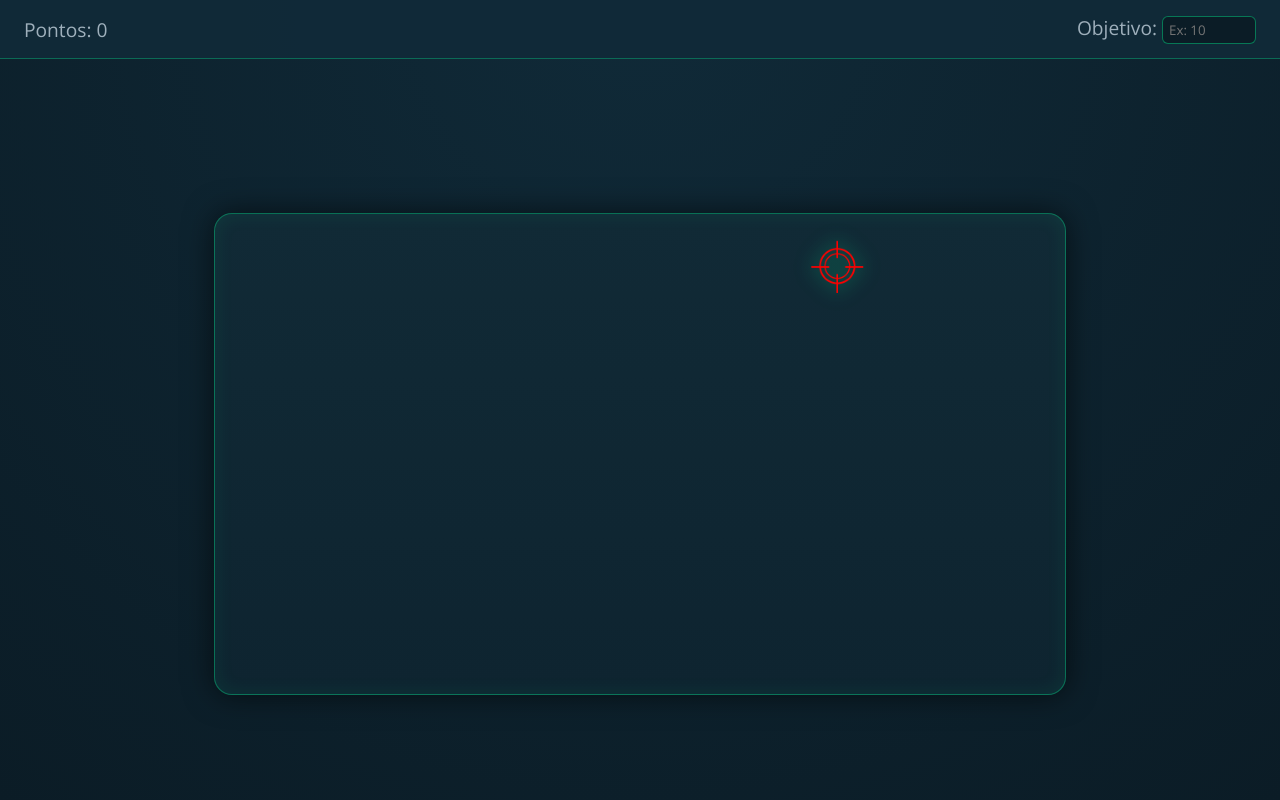
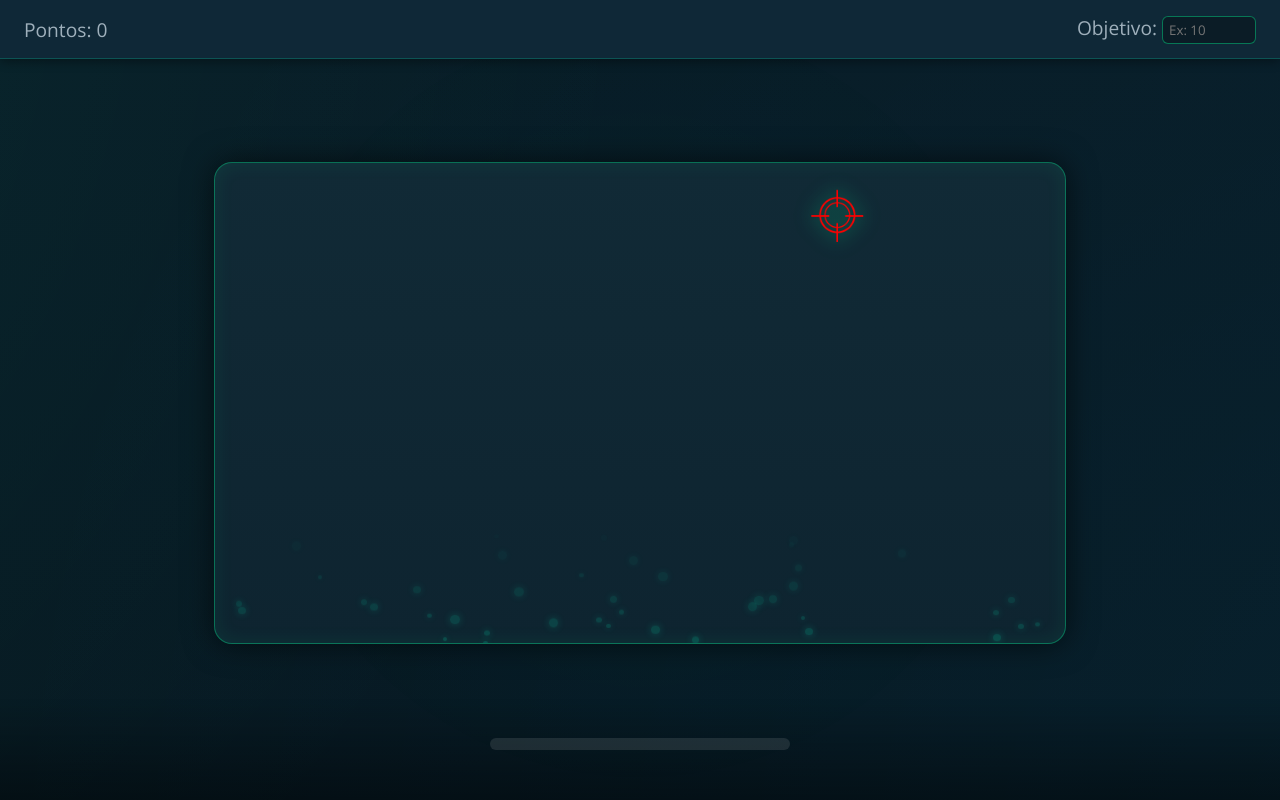
Before and after one commit to gabrielsoares2/Site-informatica, a website: page acerteAlvo.html in a window 1280 px wide. Drawn offline with nearby package versions, Linux system fonts and the light colour scheme.

Commit message:
visualalvo

```diff
--- a/acerteAlvo.html
+++ b/acerteAlvo.html
@@ -19,11 +19,20 @@
     </div>
 </header>
 
+
+
 <main class="container-jogo">
     <div id="area_jogo">
+        <div id="particulas"></div>
         <img id="alvo" src="img/alvo.png" alt="Alvo">
     </div>
 </main>
+
+<footer class="painel-inferior">
+    <div class="progress-container">
+        <div class="progress-bar" id="progressBar"></div>
+    </div>
+</footer>
 
 <div id="vitoria" class="overlay hidden">
     <div class="vitoria_card">
@@ -33,6 +42,7 @@
     </div>
 </div>
 
+
 <script src="alvo.js"></script>
 </body>
 </html>
--- a/alvo.js
+++ b/alvo.js
@@ -51,10 +51,18 @@ function iniciarJogo() {
     }, 2000);
 }
 
+function atualizarBarra() {
+    const objetivo = parseInt(objetivoInput.value) || 10;
+    const porcentagem = (pontos / objetivo) * 100;
+    document.getElementById("progressBar").style.width = porcentagem + "%";
+}
+
+
 // 🔹 clique no alvo
 alvo.addEventListener("click", (evento) => {
     pontos++;
     pontosEl.textContent = pontos;
+    atualizarBarra();
 
     // animação da pontuação
     pontosEl.classList.remove("pontuacao-animada");
@@ -85,10 +93,38 @@ document.getElementById("btn_reiniciar").addEventListener("click", () => {
     pontosEl.textContent = 0;
     alvo.style.display = "block";
 
+    document.getElementById("progressBar").style.width = "0%";
     document.getElementById("vitoria").classList.add("hidden");
 
     iniciarJogo();
 });
 
+const particulasContainer = document.getElementById("particulas");
+
+
+function criarParticula() {
+    const particula = document.createElement("div");
+    particula.classList.add("particula");
+
+    const size = Math.random() * 6 + 4;
+    particula.style.width = size + "px";
+    particula.style.height = size + "px";
+
+    particula.style.left = Math.random() * 100 + "%";
+    particula.style.top = "100%";
+
+    const duracao = Math.random() * 5 + 4;
+    particula.style.animationDuration = duracao + "s";
+
+    particulasContainer.appendChild(particula);
+
+    setTimeout(() => {
+        particula.remove();
+    }, duracao * 1000);
+}
+
+setInterval(criarParticula, 120);
+
+
 // 🔹 inicia quando a página carregar
 window.addEventListener("load", iniciarJogo);
--- a/style.css
+++ b/style.css
@@ -832,11 +832,53 @@ main{
 .pagina-jogo {
     margin: 0;
     height: 100vh;
-    background: radial-gradient(circle at top, #102A38, #0B1C26);
+    background:
+        radial-gradient(circle at 20% 30%, rgba(0,255,200,0.08), transparent 40%),
+        radial-gradient(circle at 80% 70%, rgba(0,180,255,0.06), transparent 45%),
+        linear-gradient(180deg, #0a1f2a, #06141c);
+        color: #cfeeee;
+
+    background-size: 300% 300%;
+    animation: fundoFluido 18s ease-in-out infinite;
     display: flex;
     flex-direction: column;
     overflow: hidden;
     font-family: Arial, sans-serif;
+}
+
+.pagina-jogo::before {
+    content: "";
+    position: fixed;
+    inset: 0;
+    background: radial-gradient(
+        circle at center,
+        rgba(0, 255, 156, 0.06),
+        transparent 60%
+    );
+    animation: pulsarLuz 6s ease-in-out infinite;
+    pointer-events: none;
+    z-index: -1;
+}
+
+@keyframes pulsarLuz {
+    0%, 100% {
+        opacity: 0.3;
+    }
+    50% {
+        opacity: 0.6;
+    }
+}
+
+@keyframes fundoFluido {
+    0% {
+        background-position: 0% 50%;
+    }
+    50% {
+        background-position: 100% 50%;
+    }
+    100% {
+        background-position: 0% 50%;
+    }
 }
 
 /* 🔹 HUD superior */
@@ -846,7 +888,8 @@ main{
     align-items: center;
     padding: 14px 24px;
     background: rgba(16, 42, 56, 0.95);
-    border-bottom: 1px solid rgba(0, 255, 156, 0.3);
+    border-bottom: 1px solid rgba(0,255,200,0.2);
+    box-shadow: 0 2px 10px rgba(0,0,0,0.4);
     color: #C7D0D9;
 }
 
@@ -877,6 +920,7 @@ main{
     width: 85%;
     max-width: 850px;
     height: 60vh;
+    min-height: 380px;
     background: linear-gradient(180deg, #112A36, #0E2430);
     border-radius: 18px;
     border: 1px solid rgba(0, 255, 156, 0.35);
@@ -889,6 +933,7 @@ main{
 /* 🔹 alvo */
 #alvo {
     position: absolute;
+    z-index: 2;
     width: 60px;
     height: 60px;
     cursor: pointer;
@@ -999,6 +1044,68 @@ main{
         opacity: 1;
     }
 }
+
+.progress-container {
+  width: 300px;
+  height: 12px;
+  background: rgba(255, 255, 255, 0.1);
+  border-radius: 10px;
+  overflow: hidden;
+  margin: 20px auto;
+}
+
+.progress-bar {
+  height: 100%;
+  width: 0%;
+  background: linear-gradient(90deg, #00ffcc, #00bfa6);
+  transition: width 0.3s ease;
+  border-radius: 10px;
+}
+
+#particulas {
+    position: absolute;
+    pointer-events: none;
+    inset: 0;
+    overflow: hidden;
+    z-index: 1;
+}
+
+.particula {
+    position: absolute;
+    width: 6px;
+    height: 6px;
+    background: rgba(0, 255, 200, 0.9);
+    border-radius: 50%;
+    box-shadow:
+        0 0 6px rgba(0, 255, 200, 0.8),
+        0 0 12px rgba(0, 255, 200, 0.6);
+    animation: flutuar linear infinite;
+}
+
+.painel-inferior {
+    width: 100%;
+    padding: 20px 0 30px;
+    display: flex;
+    justify-content: center;
+    background: linear-gradient(
+        to top,
+        rgba(0, 0, 0, 0.4),
+        transparent
+    );
+}
+
+
+@keyframes flutuar {
+    from {
+        transform: translateY(0);
+        opacity: 0.2;
+    }
+    to {
+        transform: translateY(-120px);
+        opacity: 0;
+    }
+}
+
 
 
 /* 🔹 mobile */
```
Also changed, not shown: index.html (+1 -1 lines).
